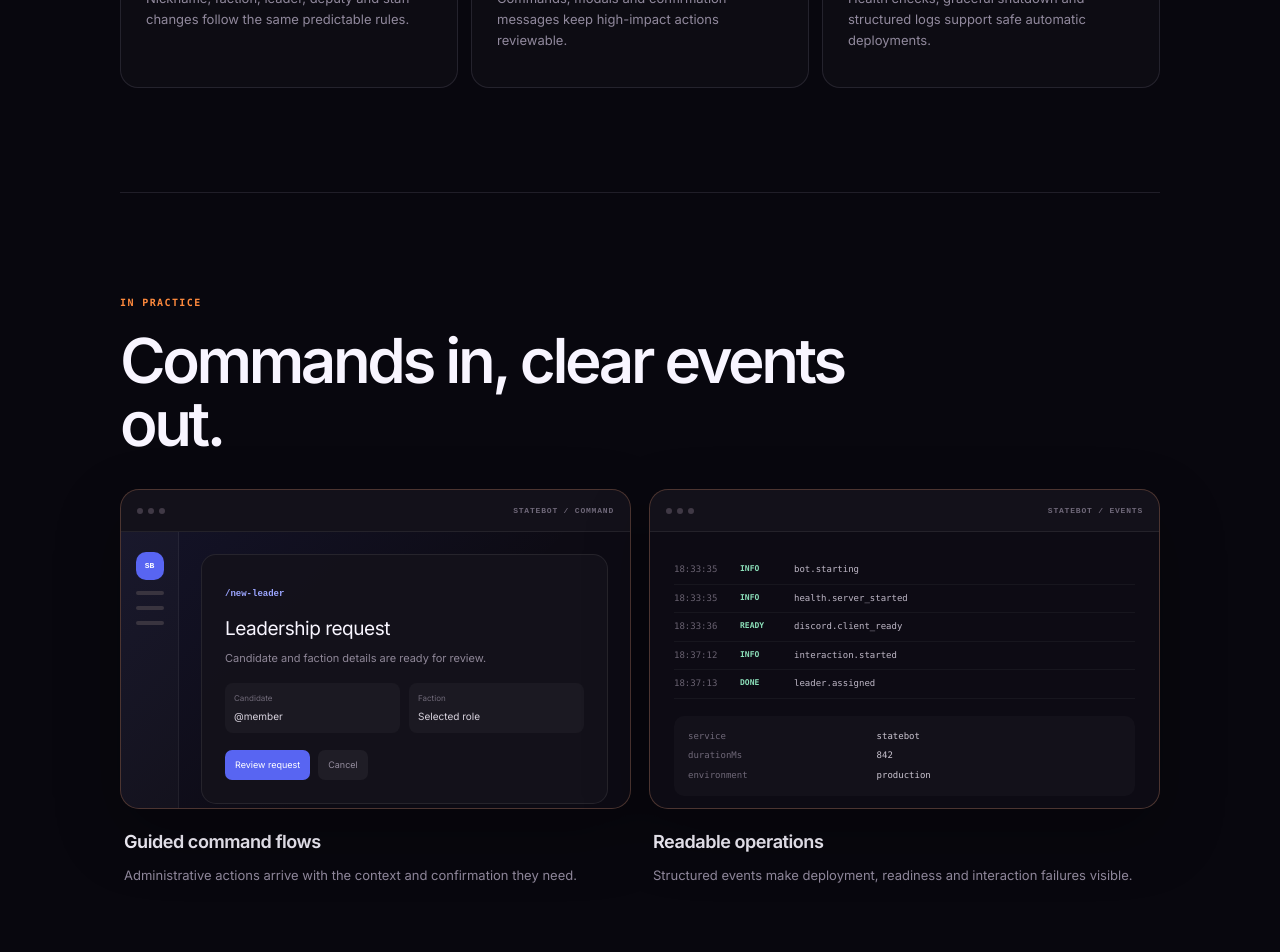
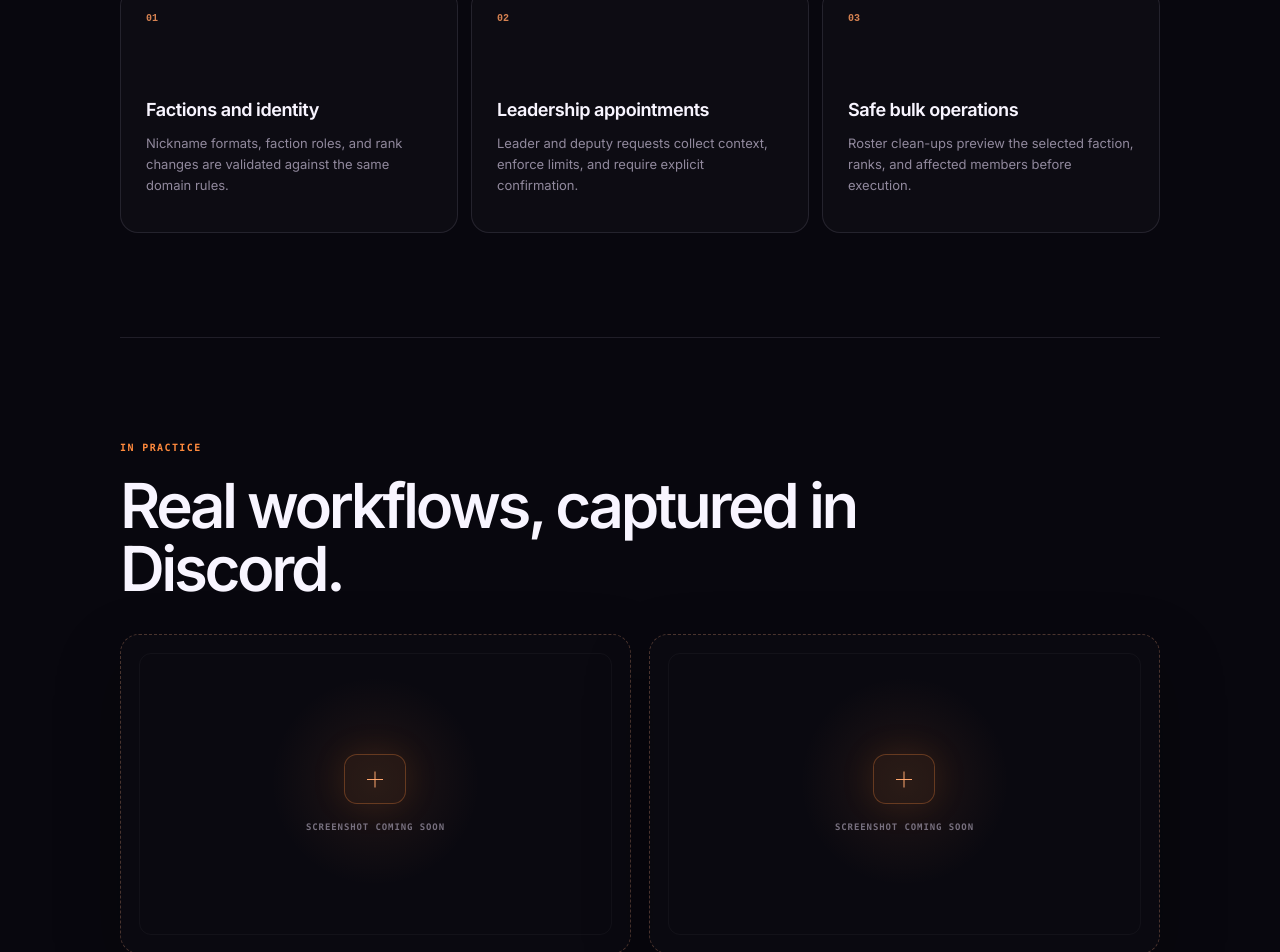
Before and after one commit to Raytimz/raytimz-web, a Next.js app: page /projects/statebot in a window 1280 px wide. Shown: the part 1840-2792 px from the top of the page. Built offline with nearby package versions, Linux system fonts and the light colour scheme.

Commit message:
Refine StateBot project page

```diff
--- a/app/projects/project-page.tsx
+++ b/app/projects/project-page.tsx
@@ -27,55 +27,6 @@ function formatTime(value: string, locale: Locale) {
     timeZone: 'UTC',
     timeZoneName: 'short',
   }).format(new Date(value));
-}
-
-function StateBotCommandVisual({ label }: { label: string }) {
-  return (
-    <div className={`${styles.mockup} ${styles.commandMockup}`} role="img" aria-label={label}>
-      <div className={styles.mockupBar}>
-        <span><i /><i /><i /></span>
-        <small>statebot / command</small>
-      </div>
-      <div className={styles.commandCanvas}>
-        <div className={styles.commandRail} aria-hidden="true">
-          <b>SB</b><i /><i /><i />
-        </div>
-        <div className={styles.commandPanel}>
-          <span className={styles.commandPath}>/new-leader</span>
-          <h3>Leadership request</h3>
-          <p>Candidate and faction details are ready for review.</p>
-          <dl>
-            <div><dt>Candidate</dt><dd>@member</dd></div>
-            <div><dt>Faction</dt><dd>Selected role</dd></div>
-          </dl>
-          <div className={styles.commandActions}><span>Review request</span><span>Cancel</span></div>
-        </div>
-      </div>
-    </div>
-  );
-}
-
-function StateBotLogsVisual({ label }: { label: string }) {
-  return (
-    <div className={`${styles.mockup} ${styles.logsMockup}`} role="img" aria-label={label}>
-      <div className={styles.mockupBar}>
-        <span><i /><i /><i /></span>
-        <small>statebot / events</small>
-      </div>
-      <div className={styles.logCanvas}>
-        <p><time>18:33:35</time><b>INFO</b><span>bot.starting</span></p>
-        <p><time>18:33:35</time><b>INFO</b><span>health.server_started</span></p>
-        <p><time>18:33:36</time><b>READY</b><span>discord.client_ready</span></p>
-        <p><time>18:37:12</time><b>INFO</b><span>interaction.started</span></p>
-        <p><time>18:37:13</time><b>DONE</b><span>leader.assigned</span></p>
-        <div className={styles.logDetail}>
-          <span>service</span><strong>statebot</strong>
-          <span>durationMs</span><strong>842</strong>
-          <span>environment</span><strong>production</strong>
-        </div>
-      </div>
-    </div>
-  );
 }
 
 function MajesticFormVisual({ label }: { label: string }) {
@@ -142,8 +93,19 @@ function ProjectVisualFrame({ visual }: { visual: ProjectVisual }) {
     );
   }
 
-  if (visual.kind === 'statebot-command') return <StateBotCommandVisual label={visual.title} />;
-  if (visual.kind === 'statebot-logs') return <StateBotLogsVisual label={visual.title} />;
+  if (visual.kind === 'placeholder') {
+    return (
+      <div
+        className={`${styles.mockup} ${styles.screenshotPlaceholder}`}
+        role="img"
+        aria-label={`${visual.title}. ${visual.placeholderLabel ?? ''}`}
+      >
+        <span className={styles.placeholderMark} aria-hidden="true"><i /><i /></span>
+        <p>{visual.placeholderLabel}</p>
+      </div>
+    );
+  }
+
   if (visual.kind === 'majestic-form') return <MajesticFormVisual label={visual.title} />;
   return <MajesticRelayVisual label={visual.title} />;
 }
@@ -181,6 +143,9 @@ export default async function ProjectPage({
             <p className={styles.eyebrow}>{copy.projectLabel} · {content.category}</p>
             <h1>{project.name}</h1>
             <p className={styles.tagline}>{content.tagline}</p>
+            {content.heroDescription ? (
+              <p className={styles.heroDescription}>{content.heroDescription}</p>
+            ) : null}
           </div>
 
           <div className={styles.logoFrame} aria-label={`${project.name} logo`}>
--- a/app/projects/project.module.css
+++ b/app/projects/project.module.css
@@ -85,6 +85,7 @@
 .heroCopy > :nth-child(2) { animation-delay: .1s; }
 .heroCopy > :nth-child(3) { animation-delay: .16s; }
 .heroCopy > :nth-child(4) { animation-delay: .22s; }
+.heroCopy > :nth-child(5) { animation-delay: .28s; }
 
 .backLink {
   display: inline-flex;
@@ -122,6 +123,14 @@
   font-size: clamp(19px, 2.6vw, 28px);
   line-height: 1.42;
   letter-spacing: -.025em;
+}
+
+.heroDescription {
+  max-width: 650px;
+  margin: 24px 0 0;
+  color: #91899d;
+  font-size: 14px;
+  line-height: 1.7;
 }
 
 .logoFrame {
@@ -458,57 +467,53 @@
 .mockupBar i { width: 6px; height: 6px; border-radius: 50%; background: #403946; }
 .mockupBar small { color: #6f6879; font: 550 8px/1 ui-monospace, monospace; letter-spacing: .1em; text-transform: uppercase; }
 
-.commandCanvas {
+.screenshotPlaceholder {
   display: grid;
-  height: calc(100% - 42px);
-  grid-template-columns: 58px minmax(0, 1fr);
-  background: linear-gradient(135deg, rgba(88, 101, 242, .09), transparent 58%);
+  place-content: center;
+  justify-items: center;
+  gap: 18px;
+  border-style: dashed;
+  background:
+    radial-gradient(circle at 50% 46%, color-mix(in srgb, var(--project-accent) 9%, transparent), transparent 34%),
+    rgba(255, 255, 255, .012);
 }
 
-.commandRail {
-  display: flex;
-  align-items: center;
-  flex-direction: column;
-  gap: 11px;
-  padding-top: 20px;
-  border-right: 1px solid rgba(255, 255, 255, .06);
-  background: rgba(255, 255, 255, .018);
+.screenshotPlaceholder::after {
+  position: absolute;
+  inset: 18px;
+  border: 1px solid rgba(255, 255, 255, .035);
+  border-radius: 12px;
+  content: '';
 }
 
-.commandRail b,
-.commandRail i {
-  display: grid;
-  width: 28px;
-  height: 28px;
-  place-items: center;
-  border-radius: 10px;
-  background: #5865f2;
-  color: #fff;
-  font: 700 8px/1 ui-monospace, monospace;
+.screenshotPlaceholder > p {
+  margin: 0;
+  color: #77707f;
+  font: 600 9px/1.2 ui-monospace, SFMono-Regular, Consolas, monospace;
+  letter-spacing: .1em;
+  text-transform: uppercase;
 }
 
-.commandRail i { height: 4px; border-radius: 999px; background: #39343f; }
+.placeholderMark {
+  position: relative;
+  display: grid;
+  width: 62px;
+  height: 50px;
+  place-items: center;
+  border: 1px solid color-mix(in srgb, var(--project-accent) 30%, transparent);
+  border-radius: 13px;
+  background: color-mix(in srgb, var(--project-accent) 5%, transparent);
+  box-shadow: 0 0 36px color-mix(in srgb, var(--project-accent) 10%, transparent);
+}
 
-.commandPanel { align-self: center; margin: 22px; padding: 23px; border: 1px solid rgba(255,255,255,.08); border-radius: 15px; background: rgba(20, 18, 27, .9); }
-.commandPath { color: #9ba5ff; font: 600 9px/1 ui-monospace, monospace; }
-.commandPanel h3 { margin: 13px 0 6px; font-size: 19px; letter-spacing: -.025em; }
-.commandPanel > p { margin: 0 0 17px; color: #8f8798; font-size: 11px; line-height: 1.5; }
-.commandPanel dl { display: grid; grid-template-columns: repeat(2, 1fr); gap: 9px; margin: 0 0 17px; }
-.commandPanel dl div { padding: 9px; border-radius: 8px; background: rgba(255,255,255,.035); }
-.commandPanel dt { margin-bottom: 5px; color: #706a79; font-size: 8px; }
-.commandPanel dd { margin: 0; color: #d9d4df; font-size: 10px; }
-.commandActions { display: flex; gap: 8px; }
-.commandActions span { padding: 8px 10px; border-radius: 7px; background: #5865f2; color: #fff; font-size: 9px; }
-.commandActions span:last-child { background: rgba(255,255,255,.05); color: #948d9e; }
+.placeholderMark i {
+  position: absolute;
+  width: 16px;
+  height: 1px;
+  background: color-mix(in srgb, var(--project-accent) 75%, #fff);
+}
 
-.logCanvas { padding: 24px; font: 500 9px/1.5 ui-monospace, SFMono-Regular, Consolas, monospace; }
-.logCanvas > p { display: grid; grid-template-columns: 56px 44px 1fr; gap: 10px; margin: 0; padding: 7px 0; border-bottom: 1px solid rgba(255,255,255,.045); }
-.logCanvas time { color: #686170; }
-.logCanvas b { color: #8ce0ba; font-size: 8px; }
-.logCanvas span { color: #beb7c6; }
-.logDetail { display: grid; grid-template-columns: 1fr 1.4fr; gap: 6px 14px; margin-top: 17px; padding: 14px; border-radius: 10px; background: rgba(255,255,255,.025); }
-.logDetail span { color: #6f6878; }
-.logDetail strong { color: #cbc5d1; font-weight: 550; }
+.placeholderMark i:last-child { transform: rotate(90deg); }
 
 .formCanvas { position: relative; max-width: 370px; margin: 20px auto; padding: 22px; border-radius: 11px; background: #f8f8fb; color: #25212a; box-shadow: 0 18px 55px rgba(0,0,0,.24); }
 .formAccent { position: absolute; inset: 0 0 auto; height: 7px; border-radius: 11px 11px 0 0; background: var(--project-accent); }
@@ -582,6 +587,7 @@
   .backLink { position: absolute; top: 56px; left: 0; margin: 0; }
   .hero h1 { font-size: clamp(55px, 18vw, 78px); }
   .tagline { font-size: 19px; }
+  .heroDescription { margin-top: 20px; font-size: 13px; line-height: 1.65; }
   .statusPanel { gap: 27px; margin-bottom: 74px; padding: 20px; }
   .historyBars { gap: 2px; }
   .overview, .features, .visuals { padding-block: 78px; }
@@ -590,14 +596,6 @@
   .visualGrid[data-count='3'] .visual:first-child { grid-column: auto; }
   .visualGrid[data-count='3'] .visual:first-child .imageFrame { aspect-ratio: 1800 / 527; }
   .imageFrame, .mockup { border-radius: 15px; }
-  .commandCanvas { grid-template-columns: 43px 1fr; }
-  .commandPanel { margin: 12px; padding: 15px; }
-  .commandPanel dl { grid-template-columns: 1fr; }
-  .commandPanel dl div:last-child { display: none; }
-  .commandRail b, .commandRail i { width: 23px; }
-  .logCanvas { padding: 16px; }
-  .logCanvas > p { grid-template-columns: 46px 38px 1fr; gap: 6px; font-size: 7px; }
-  .logDetail { display: none; }
   .formCanvas { margin: 13px; padding: 17px; }
   .relayCanvas { padding: 15px; }
   .relayPath { gap: 5px; }
--- a/app/projects/projects.ts
+++ b/app/projects/projects.ts
@@ -8,9 +8,10 @@ type ProjectFeature = {
 };
 
 export type ProjectVisual = {
-  kind: 'image' | 'statebot-command' | 'statebot-logs' | 'majestic-form' | 'majestic-relay';
+  kind: 'image' | 'placeholder' | 'majestic-form' | 'majestic-relay';
   image?: string;
   alt?: string;
+  placeholderLabel?: string;
   title: string;
   caption: string;
 };
@@ -18,6 +19,7 @@ export type ProjectVisual = {
 type ProjectLocalizedContent = {
   category: string;
   tagline: string;
+  heroDescription?: string;
   overviewTitle: string;
   overview: string[];
   featuresTitle: string;
@@ -47,79 +49,85 @@ export const projects: Record<ProjectId, ProjectDefinition> = {
       src: '/projects/statebot/logo.png',
       alt: 'StateBot logo',
     },
-    stack: ['Node.js', 'discord.js', 'Docker', 'GitHub Actions', 'Uptime Kuma'],
+    stack: ['Node.js 22', 'discord.js 14', 'Docker', 'GitHub Actions'],
     content: {
       en: {
         category: 'Discord automation',
-        tagline: 'Discord operations, made deliberate.',
-        overviewTitle: 'Structure for the work behind a community.',
+        tagline: 'Factions, ranks, and appointments — one consistent system.',
+        heroDescription: 'A Discord bot that manages the Majestic RP community built around government factions. It enforces nickname conventions, roles, and leadership ranks, coordinates appointments, and gives administrators safeguards for large-scale actions.',
+        overviewTitle: 'Technical foundations for complex Discord workflows.',
         overview: [
-          'StateBot turns recurring Discord administration into clear workflows. Role changes, member onboarding, leadership requests and clean-up tasks move through explicit commands and confirmation steps instead of scattered manual actions.',
-          'The service is intentionally operational: it ships as an immutable container, reports readiness through a private health endpoint and produces structured events that make every important workflow easier to understand and maintain.',
+          'StateBot is built on Node.js 22 and discord.js 14. Its functionality is split into independent modules for slash commands, context commands, forms, buttons, and multi-step confirmation flows.',
+          'Running in Docker keeps local and server environments consistent, simplifies updates, and makes every version reproducible. GitHub Actions validates the code, builds an image, and deploys it to the production instance automatically.',
         ],
-        featuresTitle: 'Purpose-built, not generic.',
-        visualsTitle: 'Commands in, clear events out.',
+        featuresTitle: 'Administrative rules, encoded once.',
+        visualsTitle: 'Real workflows, captured in Discord.',
         features: [
           {
-            title: 'Role workflows',
-            description: 'Nickname, faction, leader, deputy and staff changes follow the same predictable rules.',
+            title: 'Factions and identity',
+            description: 'Nickname formats, faction roles, and rank changes are validated against the same domain rules.',
           },
           {
-            title: 'Requests with context',
-            description: 'Commands, modals and confirmation messages keep high-impact actions reviewable.',
+            title: 'Leadership appointments',
+            description: 'Leader and deputy requests collect context, enforce limits, and require explicit confirmation.',
           },
           {
-            title: 'Operational clarity',
-            description: 'Health checks, graceful shutdown and structured logs support safe automatic deployments.',
+            title: 'Safe bulk operations',
+            description: 'Roster clean-ups preview the selected faction, ranks, and affected members before execution.',
           },
         ],
         visuals: [
           {
-            kind: 'statebot-command',
-            title: 'Guided command flows',
-            caption: 'Administrative actions arrive with the context and confirmation they need.',
+            kind: 'placeholder',
+            placeholderLabel: 'Screenshot coming soon',
+            title: 'Leader appointment',
+            caption: 'The `/новый-лидер` form and its request with the candidate, faction, and confirmation action.',
           },
           {
-            kind: 'statebot-logs',
-            title: 'Readable operations',
-            caption: 'Structured events make deployment, readiness and interaction failures visible.',
+            kind: 'placeholder',
+            placeholderLabel: 'Screenshot coming soon',
+            title: 'Mass roster cleanup',
+            caption: 'A wipe request showing the selected faction, ranks, and affected member count before confirmation.',
           },
         ],
       },
       ru: {
         category: 'Discord-автоматизация',
-        tagline: 'Порядок в Discord — без ручной рутины.',
-        overviewTitle: 'Чёткая система для внутренней работы сообщества.',
+        tagline: 'Фракции, ранги и назначения — по единым правилам.',
+        heroDescription: 'Discord-бот для автоматизированного управления сообществом игроков государственных фракций Majestic RP. Контролирует никнеймы, роли и руководящие ранги, организует назначения и помогает безопасно проводить массовые административные операции.',
+        overviewTitle: 'Техническая основа сложных Discord-сценариев.',
         overview: [
-          'StateBot превращает повторяющиеся задачи администрации в понятные сценарии. Роли, ники, назначения лидеров и служебные запросы проходят через команды и подтверждения, а не теряются среди ручных действий.',
-          'Это прежде всего надёжный рабочий сервис: неизменяемые Docker-образы, приватная проверка готовности и структурированные события помогают обновлять бота спокойно и разбираться в его работе без догадок.',
+          'StateBot написан на Node.js 22 и discord.js 14. Функциональность разделена на независимые модули для slash-команд, контекстных команд, форм, кнопок и многоэтапных сценариев подтверждения.',
+          'Бот работает в Docker-контейнере, что обеспечивает одинаковое окружение при локальном запуске и на сервере, упрощает обновления и позволяет воспроизводимо разворачивать новые версии. GitHub Actions автоматически проверяет код, собирает образ и запускает обновление production-инстанса.',
         ],
-        featuresTitle: 'Не набор случайных команд.',
-        visualsTitle: 'Команда на входе — понятное событие на выходе.',
+        featuresTitle: 'Административные правила — в одном месте.',
+        visualsTitle: 'Реальные сценарии в интерфейсе Discord.',
         features: [
           {
-            title: 'Работа с ролями',
-            description: 'Ники, фракции, лидеры, заместители и старший состав подчиняются единым правилам.',
+            title: 'Фракции и профиль',
+            description: 'Формат никнейма, фракционные роли и ранги проверяются по единым правилам.',
           },
           {
-            title: 'Запросы с контекстом',
-            description: 'Команды, формы и подтверждения делают важные действия прозрачными.',
+            title: 'Назначения руководства',
+            description: 'Заявки на лидеров и заместителей собирают контекст, учитывают лимиты и требуют подтверждения.',
           },
           {
-            title: 'Понятная эксплуатация',
-            description: 'Health checks, graceful shutdown и структурированные логи упрощают обновления.',
+            title: 'Безопасные массовые операции',
+            description: 'Перед чисткой бот показывает выбранную фракцию, ранги и число затронутых участников.',
           },
         ],
         visuals: [
           {
-            kind: 'statebot-command',
-            title: 'Продуманные сценарии',
-            caption: 'Административные действия сразу получают нужный контекст и подтверждение.',
+            kind: 'placeholder',
+            placeholderLabel: 'Здесь появится скриншот',
+            title: 'Назначение лидера',
+            caption: 'Форма `/новый-лидер` и созданная заявка с кандидатом, фракцией и кнопкой подтверждения.',
           },
           {
-            kind: 'statebot-logs',
-            title: 'Прозрачная работа',
-            caption: 'Структурированные события показывают запуск, готовность и ошибки взаимодействий.',
+            kind: 'placeholder',
+            placeholderLabel: 'Здесь появится скриншот',
+            title: 'Массовая чистка состава',
+            caption: 'Запрос на вайп с выбранной фракцией, рангами и предварительным количеством участников.',
           },
         ],
       },
```
